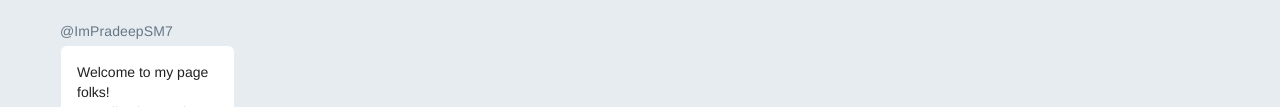
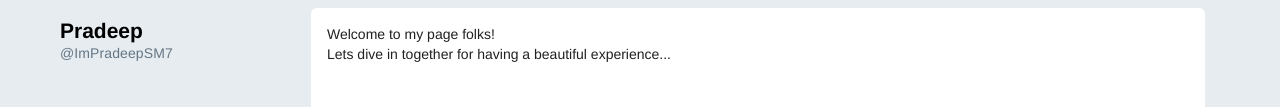
Before and after one commit to ImPradeepSM7/ImPradeepSM7.github.io, a plain HTML site: page index.html in a window 1280 px wide. Shown: the part 413-520 px from the top of the page. Drawn offline with Linux system fonts and the light colour scheme.

Commit message:
name added

```diff
--- a/index.html
+++ b/index.html
@@ -28,7 +28,7 @@
 
     <div class="home_body_container">
       <div class="left_pane">
-        <div class="name"><Pradeep/div>
+        <div class="name">Pradeep</div>
         <div class="sub_text">@ImPradeepSM7</div>
       </div>
       <div class="right_pane">
```
